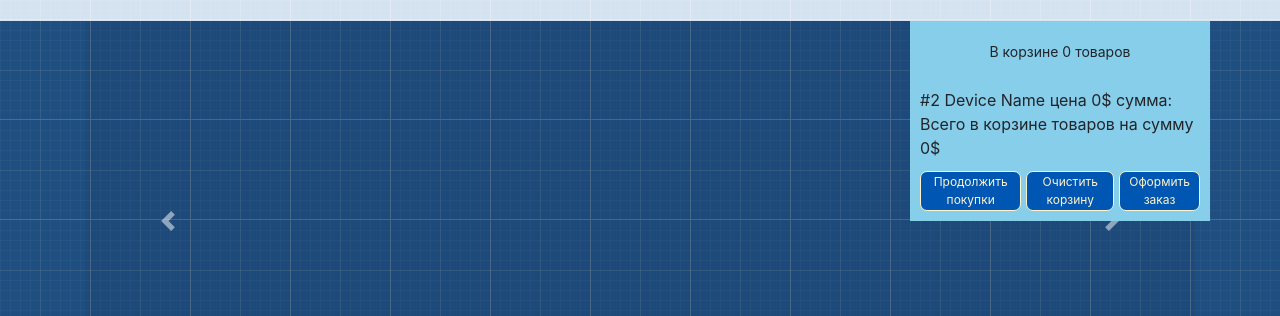
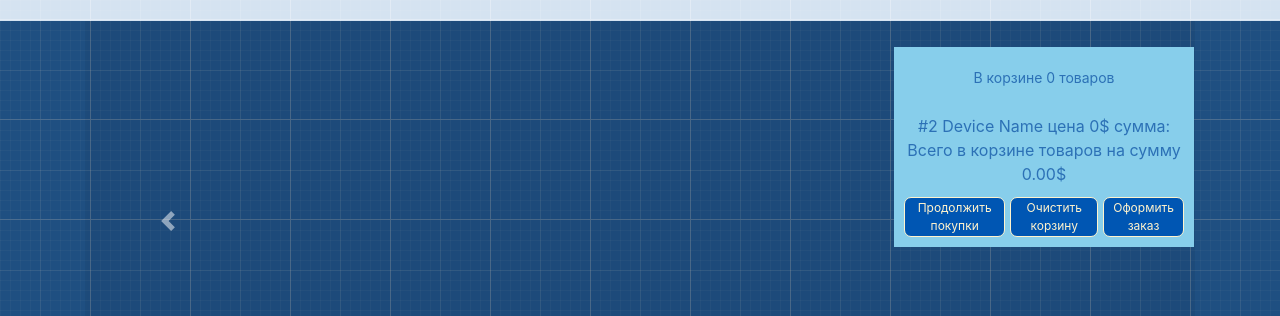
Before and after one commit to FastSerg/repa_basket_js, a website: page index.html in a window 1280 px wide. Both pictures are taken after a click on the button 1169 px from the left and 51 px from the top of the page. Shown: the part 81-397 px from the top of the page. Drawn offline with Linux system fonts and the light colour scheme.

Commit message:
created constructor createElem

```diff
--- a/assets/js/main.js
+++ b/assets/js/main.js
@@ -2,7 +2,7 @@
 const cartCounterLabel = document.querySelector('#cart-counter-label');
 const navBar = document.querySelector('.navbar');
 const btnCart = document.querySelector('#cart');
-// console.log(btnCart)
+
 let sumPrise = 0;
 let cartCounter = 0;
 let cartPrice = 0;
@@ -73,76 +73,211 @@
 
 contentContainer.addEventListener('click', btnClickHandler);
 
+
+
+
+
+
+
+
+const createElem = ({
+  type,
+  attrs,
+  container = null,
+  evt = null,
+  handler = null,
+  position = 'append'
+}) => {
+ const el = document.createElement(type);
+
+  Object.keys(attrs).forEach((key) => {
+
+   if(key !== 'innerHTML') el.setAttribute(key, attrs[key]);
+   else el.innerHTML = attrs[key];
+  })
+
+  if(container && position === 'append') container.append(el);
+  if(container && position === 'prepend') container.prepend(el);
+
+  // (typeof btnClickCart === 'function')? ;
+
+
+
+  return el
+};
+
+
 const hiddenClass = 'hidden';
 let triger = false;
 const createBasket = () => {
-  const divCart = document.createElement('div');
 
-  divCart.setAttribute('class', `${hiddenClass} basket`);
-  divCart.setAttribute('id','basket');
+   createElem({
+    type: 'div',
+    attrs: {
+      class: `${hiddenClass} basket`,
+      id: 'basket'
+    },
+    container: btnCart
+   })
+console.log(cartCounter + ' inside')
 
-  navBar.append(divCart);
 };
 
-createBasket();
+
 const btnClickCart = () => {
 
   const basket = document.querySelector('#basket');
   console.log(basket);
   basket.classList.toggle(hiddenClass);
-  // if(!triger) {
-  //   createCounterBasket();
-  //   triger = true;
-  // }
+
+  sumPrise = cartPrice + sumPrise;
+
+  basket.matches('.hidden')? clearBasket():createCounterBasket();
 
 };
+
+const clearBasket = () => {
+  document.querySelector('.totalSum').remove();
+  document.querySelector('.priseBasket').remove();
+  document.querySelector('.titleBasket').remove();
+}
 // totalSum.innerHTML = `Всего в корзине товаров на сумму ${sumPrise}$`;
 // divPriseBasket.innerHTML = `#2 Device Name цена ${cartPrice}$ сумма: `;
 // titleBasket.innerHTML = `В корзине ${cartCounter} товаров`;
 
+
 const createCounterBasket = () => {
-  sumPrise = cartPrice + sumPrise;
-  const titleBasket = document.createElement('p');
-  titleBasket.setAttribute('class', 'titleBasket');
-  titleBasket.innerHTML = `В корзине ${cartCounter} товаров`;
-  const basket = document.querySelector('#basket');
-  basket.prepend(titleBasket);
 
-  const divPriseBasket = document.createElement('div');
-  divPriseBasket.setAttribute('class', 'priseBasket');
-  divPriseBasket.innerHTML = `#2 Device Name цена ${cartPrice}$ сумма: `;
-  basket.append(divPriseBasket);
+console.log(sumPrise + ' inside')
 
-  const totalSum = document.createElement('div');
-  totalSum.setAttribute('class', 'totalSum');
-  totalSum.innerHTML = `Всего в корзине товаров на сумму ${sumPrise}$`;
-  basket.append(totalSum);
+  createElem({
+    type: 'p',
+    attrs: {
+      class: 'titleBasket',
+      innerHTML: `В корзине ${cartCounter} товаров`,
+    },
+    container: basket,
+    position: 'prepend'
+  })
 
-  const btnContainer = document.createElement('div');
-  btnContainer.setAttribute('class', 'btnContainer');
-  basket.append(btnContainer);
+  createElem({
+    type: 'div',
+    attrs: {
+      class: 'priseBasket',
+      innerHTML: `#2 Device Name цена ${cartPrice}$ сумма: `,
+    },
+    container: basket,
+  });
 
-  const btnBasketBuy = document.createElement('button');
-  btnBasketBuy.setAttribute('class', 'btnBasketBuy btn-primery');
-  btnBasketBuy.setAttribute('type', 'button');
-  btnBasketBuy.innerHTML = 'Продолжить покупки';
-  btnContainer.append(btnBasketBuy);
-
-  const btnBasketCleenCart= document.createElement('button');
-  btnBasketCleenCart.setAttribute('class', 'btnBasketCleenCart btn-primery');
-  btnBasketCleenCart.setAttribute('type', 'submit');
-  btnBasketCleenCart.innerHTML = 'Очистить корзину';
-  btnContainer.append(btnBasketCleenCart);
+  createElem({
+    type: 'div',
+    attrs: {
+      class: 'totalSum',
+      innerHTML: `Всего в корзине товаров на сумму ${sumPrise.toFixed(2)}$`,
+    },
+    container: basket,
+  });
 
 
-  const btnBasketDesign = document.createElement('button');
-  btnBasketDesign.setAttribute('class', 'btnBasketCleenCart btn-primery');
-  btnBasketDesign.setAttribute('type', 'button');
-  btnBasketDesign.innerHTML = 'Оформить заказ';
-  btnContainer.append(btnBasketDesign);
 
 };
+const createBasketBtn = () => {
 
-createCounterBasket();
+  const btnContainer = createElem({
+    type: 'div',
+    attrs: {class: 'btnContainer'},
+    container: basket,
+  });
+
+  createElem({
+    type: 'button',
+    attrs: {
+      class: 'btnBasketBuy btn-primery',
+      type: 'button',
+      innerHTML: 'Продолжить покупки',
+    },
+    container: btnContainer,
+  });
+
+  createElem({
+    type: 'button',
+    attrs: {
+      class: 'btnBasketCleenCart btn-primery',
+      type: 'submit',
+      innerHTML: 'Очистить корзину',
+    },
+    container: btnContainer,
+  });
+
+  createElem({
+    type: 'button',
+    attrs: {
+      class: 'btnBasketCleenCart btn-primery',
+      type: 'button',
+      innerHTML: 'Оформить заказ',
+    },
+    container: btnContainer,
+  });
+};
+
+const createStyle = () => {
+  createElem({
+    type: 'style',
+    attrs: {
+    innerHTML: `
+      .hidden {
+        display: none;
+      }
+
+      .basket {
+        position: absolute;
+        padding: 10px;
+        right: 0;
+        top: 102px;
+        width: 300px;
+        min-height: 200px;
+        background: skyblue;
+        z-index: 5;
+      }
+
+      .titleBasket {
+        padding: 10px;
+        display: flex;
+        justify-content: center;
+        font-size: 14px;
+      }
+
+      .btnContainer {
+        position: absolute;
+        display: flex;
+        gap: 5px;
+        font-size: 12px;
+        padding: 10px;
+        bottom: 0;
+        left: 0;
+      }
+
+      .btn-primery {
+        color: #fff3cd;
+        background: #0056b3;
+        border-radius: 7px;
+        border: 1px solid #fff3cd;
+      }`
+    },
+    container: document.head
+  })
+}
+// if(cartCounter > 0)
+const init = () => {
+
+
+  createBasket();
+  // createCounterBasket();
+  createBasketBtn();
+  createStyle();
+}
+
+init();
+
 
 btnCart.addEventListener('click', btnClickCart);
```
Also changed, not shown: assets/css/style.css.
